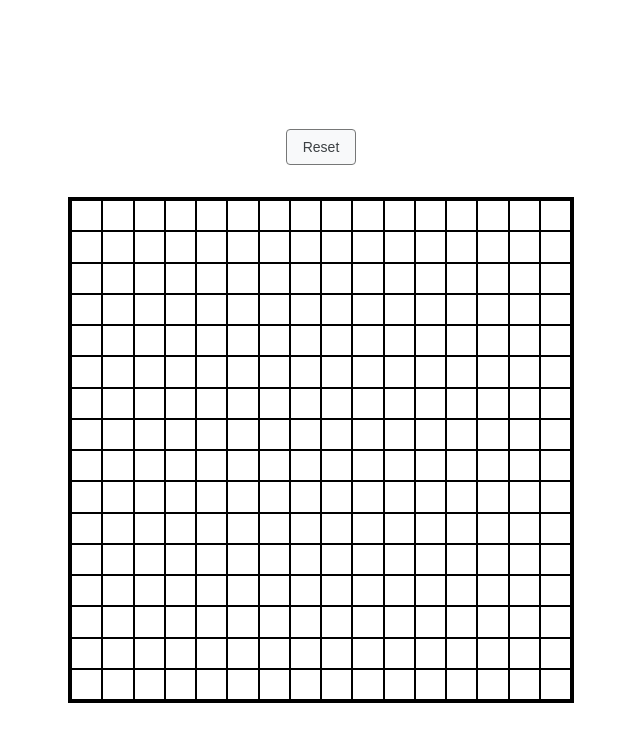
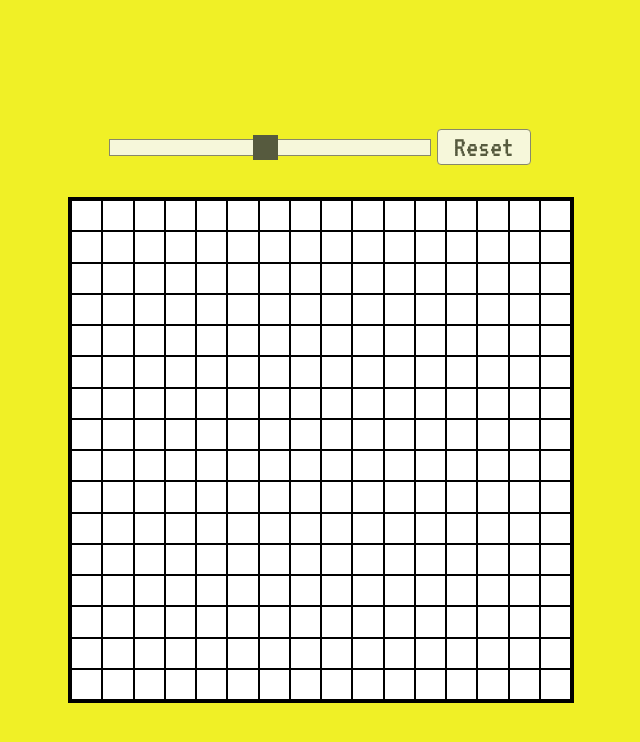
Before and after one commit to sebastianCastro/etch-a-sketch, a plain HTML site: page index.html in a window 1280 px wide. Shown: the whole page, without its empty margins (319-959 px from the left). Drawn offline with Linux system fonts and the light colour scheme; a web font is replaced by a local one.

Commit message:
second day

```diff
--- a/index.html
+++ b/index.html
@@ -7,9 +7,7 @@
     <title>Etch-A-Sketch</title>
     <script src="script.js" defer></script>
     <link href="style.css" type="text/css" rel="stylesheet" />
-    <style>
-        @import url('https://fonts.googleapis.com/css2?family=Georama:wght@300&display=swap');
-    </style>
+    <link rel="stylesheet" href="https://fonts.googleapis.com/css?family=VT323">
 </head>
 <body>
 
--- a/script.js
+++ b/script.js
@@ -1,3 +1,8 @@
+let canvasSize = 16;
+let i = 0;
+let pixels = undefined;
+let allPixels = document.getElementsByClassName("pixel");
+
 const body = document.body;
 body.style.height = "100vh";
 body.style.margin = "0";
@@ -16,28 +21,42 @@ buttonsSection.style.display = "flex";
 buttonsSection.style.justifyContent = "center";
 buttonsSection.style.alignItems = "center";
 
+let rangeSlider = document.createElement("input");
+buttonsSection.append(rangeSlider);
+rangeSlider.className = "slider";
+rangeSlider.id = "number-of-pixels";
+rangeSlider.type = "range";
+rangeSlider.min = "1";
+rangeSlider.max = "32";
+rangeSlider.value = "16";
+numberOfPixels = document.getElementById("number-of-pixels");
+
 const restartButton = document.createElement("button");
 restartButton.addEventListener("click", cleanCanvas);
 buttonsSection.append(restartButton);
 restartButton.textContent = "Reset";
+restartButton.className = "clean-button-hover";
 restartButton.id = "clean-button";
 
-const container = document.createElement("div");
+let container = document.createElement("div");
 body.append(container);
+
+
+function createCanvas() {
+    i = 1;
+    // This part sets the grid size
     container.style.display = "grid";
-container.style.gridTemplateColumns = "repeat(16, 1fr)";
-container.style.gridTemplateRows = "repeat(16, 1fr)";
+    container.style.gridTemplateColumns = "repeat("+canvasSize+", 1fr)";
+    container.style.gridTemplateRows = "repeat("+canvasSize+", 1fr)";
     container.style.border = "solid";
     container.style.margin = "0";
     container.style.height = "500px";
     container.style.width = "500px";
-
-
-let i = 1;
-let pixels = undefined;
-while (i <= 256) {
+    while (i <= canvasSize*canvasSize) {
+        // This part sets the pixel's properties
         pixels = document.createElement("div");
         container.append(pixels);
+        pixels.style.background = "white";
         pixels.style.border = "solid";
         pixels.style.borderWidth = "0.5px";
         pixels.className = "pixel";
@@ -45,6 +64,22 @@ while (i <= 256) {
         pixels.addEventListener("mouseover", paintPixel);
         i ++;
     }
+}
+
+function cleanCanvas() {
+    i = 0;
+    while (i <= canvasSize*canvasSize) {
+        allPixels[i].style.background = "white";
+        i ++;
+    }
+}
+
+numberOfPixels.oninput = function getNumberOfPixels() {
+    canvasSize = this.value
+    createCanvas();
+    console.log(canvasSize);
+  }
+
 
 function paintPixel(e) {
     singlePixel = document.getElementById(e.target.id);
@@ -52,11 +87,5 @@ function paintPixel(e) {
     singlePixel.style.background = "red";
 }
 
-function cleanCanvas() {
-    i = 0;
-    allPixels = document.getElementsByClassName("pixel");
-    while (i <= 256) {
-        allPixels[i].style.background = "white";
-        i ++;
-    }
-}
+
+createCanvas();
--- a/style.css
+++ b/style.css
@@ -1,14 +1,25 @@
-body {
-    font-family: "Georama", sans-serif;
-    font-weight: 400;
+body{
+    background: #F0F026;
+}
+
+.clean-button-hover:hover {
+    opacity: 1;
+    height: 1px;
+}
+
+.clean-button-hover {
+    opacity: 0.85;
 }
 
 #clean-button {
+    font-family: "VT323";
+    font-style: normal;
+    font-weight: 400;
+    font-size: 30px;
     background-color: #f8f9fa;
     border: 1px solid #767777;
     border-radius: 4px;
     color: #3c4043;
-    font-size: 14px;
     margin: 11px 4px;
     padding: 0 16px;
     line-height: 27px;
@@ -18,3 +29,36 @@ body {
     cursor: pointer;
     user-select: none;
 }
+
+  .slider {
+    appearance: none;
+    width: 50%;
+    height: 15px;
+    background: #f8f9fa;
+    border: 1px solid #767777;
+    outline: none;
+    opacity: 0.85;
+    -webkit-transition: .2s;
+    transition: opacity .2s;
+  }
+
+  .slider:hover {
+    opacity: 1;
+  }
+
+
+  .slider::-webkit-slider-thumb {
+    -webkit-appearance: none; /* Override default look */
+    appearance: none;
+    width: 25px;
+    height: 25px;
+    background: #3c4043; /* Green background */
+    cursor: pointer; /* Cursor on hover */
+  }
+
+  .slider::-moz-range-thumb {
+    width: 25px; /* Set a specific slider handle width */
+    height: 25px; /* Slider handle height */
+    background: #04AA6D; /* Green background */
+    cursor: pointer; /* Cursor on hover */
+  }
```
Lines whose indentation alone changed are shown as unchanged.
